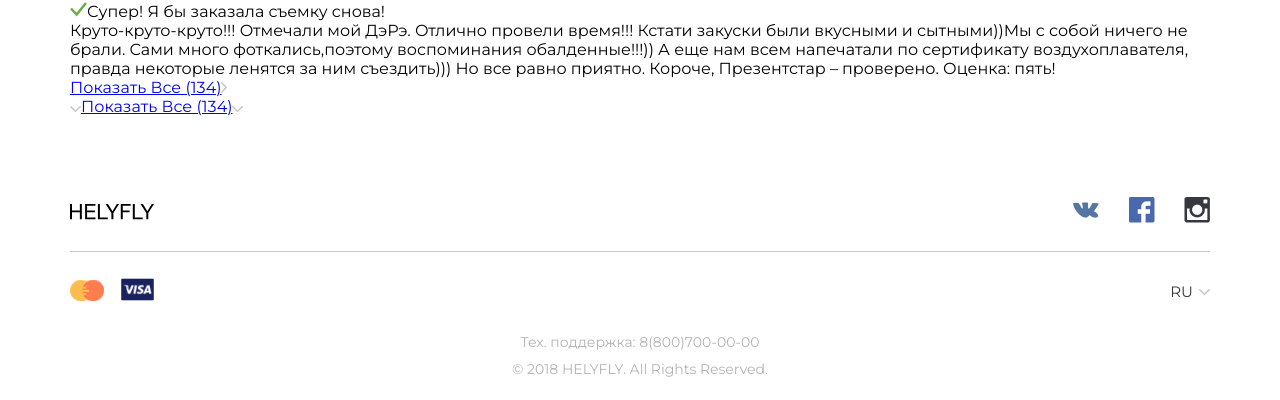
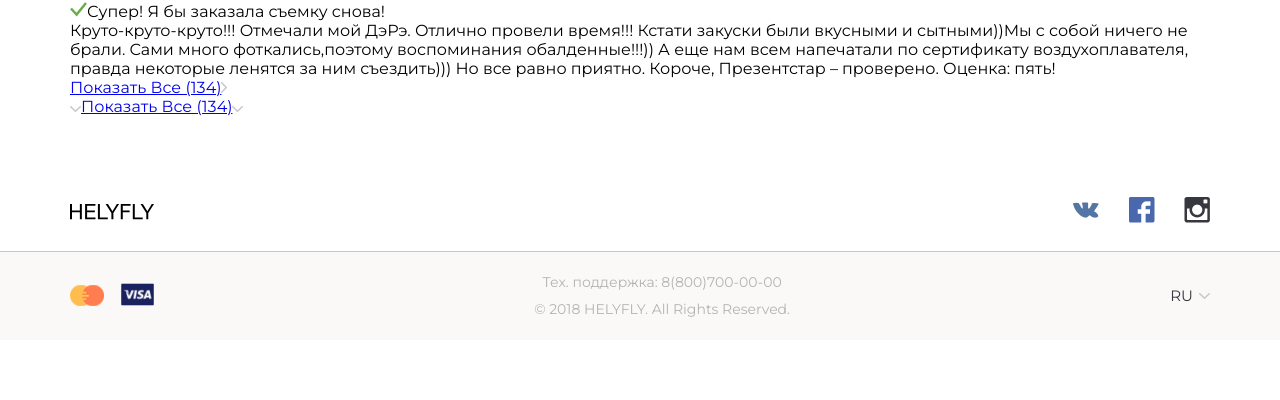
Before and after one commit to 8807010/HELYFLY, a React (Create React App) app: page / in a window 1280 px wide. Shown: the part 3884-4284 px from the top of the page. After the commit the page ends 4224 px from the top, so only its background shows below. Built offline with nearby package versions, Linux system fonts and the light colour scheme.

Commit message:
footer media query

```diff
--- a/src/components/blocks/footer/Footer.js
+++ b/src/components/blocks/footer/Footer.js
@@ -11,8 +11,9 @@ import ArrowBottom from './../../../assets/img/ArrowBottom.svg';
 function Footer() {
     return (
         <div className={s.footer}>
+                <div className={s.footerTop}>
                     <div className={s.container}>
-                <div className={s.footerTop}>
+                        <div className={s.topInner}>
                             <img src={logo} alt="" className={s.logo}/>
                             <div className={s.socials}>
                                 <a href="#" className={s.socialsLink}>
@@ -26,8 +27,12 @@ function Footer() {
                                 </a>
                             </div>
                         </div>
-                <div className={s.footerBottom}>
-                    <div className={s.footerTopSmall}>
+
+                    </div>
+                </div>
+                <div className={s.footerBottomMob}>
+                    <div className={s.container}>
+                        <div className={s.footerBottomSmall}>
                             <div className={s.payments}>
                                 <img src={MC} alt="mc" className={s.mc}/>
                                 <img src={VISA} alt="visa" className={s.visa}/>
@@ -42,9 +47,30 @@ function Footer() {
                             &copy; 2018 HELYFLY. All Rights Reserved.
                         </p>
                     </div>
+                </div>
+
+                <div className={s.footerBottom}>
+                    <div className={s.container}>
+                        <div className={s.inner}>
+                            <div className={s.payments}>
+                                <img src={MC} alt="mc" className={s.mc}/>
+                                <img src={VISA} alt="visa" className={s.visa}/>
+                            </div>
+                            <p className={s.footerText}>
+                                Тех. поддержка: 8(800)700-00-00 <br/>
+                                &copy; 2018 HELYFLY. All Rights Reserved.
+                            </p>
+                            <div className={s.language}>
+                                <span className={s.lan}>RU</span>
+                                <img className={s.arrow} src={ArrowBottom} alt="arrow" />
+                            </div>
+                        </div>
+                    </div>
+                </div>
+
 
         </div>
-        </div>
+
     );
 }
 
--- a/src/components/blocks/footer/Footer.module.scss
+++ b/src/components/blocks/footer/Footer.module.scss
@@ -1,5 +1,6 @@
 @import './../../../styles/sass/vars.scss';
 @import './../../../styles/sass/mixins.scss';
+
 
 
     .container {
@@ -7,12 +8,15 @@
     }
 
     .footerTop {
+        border-bottom: 0.5px solid $secondaryColor;
+        padding-bottom: 24px;
+        padding-top: 81px;
+    }
+
+    .topInner {
         display: flex;
         justify-content: space-between;
         align-items: center;
-        border-bottom: 0.5px solid $secondaryColor;
-        padding-bottom: 24px;
-        padding-top: 81px;
     }
 
     .socials {
@@ -26,11 +30,17 @@
         margin-right: 17px;
     }
 
-    .footerTopSmall {
+    .footerBottomMob {
+        @media screen and (min-width: 576px) {
+            display: none;
+        }
+    }
+
+    .footerBottomSmall {
         display: flex;
         justify-content: space-between;
         padding-top: 26px;
-        padding-bottom: 24px;
+
     }
 
     .language {
@@ -49,5 +59,25 @@
         color: $textColorLight;
         text-align: center;
         padding-bottom: 20px;
+        padding-top: 24px;
+        @media screen and (min-width: 576px){
+            padding: 17px 0;
+        }
+    }
 
+    .footerBottom {
+        display: none;
+
+        @media screen and (min-width: 576px){
+            display: block;
+            background-color: #FAF9F8;
+            background-size: cover;
+            max-width: 100%;
+        }
     }
+
+    .inner {
+        display: flex;
+        justify-content: space-between;
+        align-items: center;
+    }
```
Lines whose indentation alone changed are shown as unchanged.
